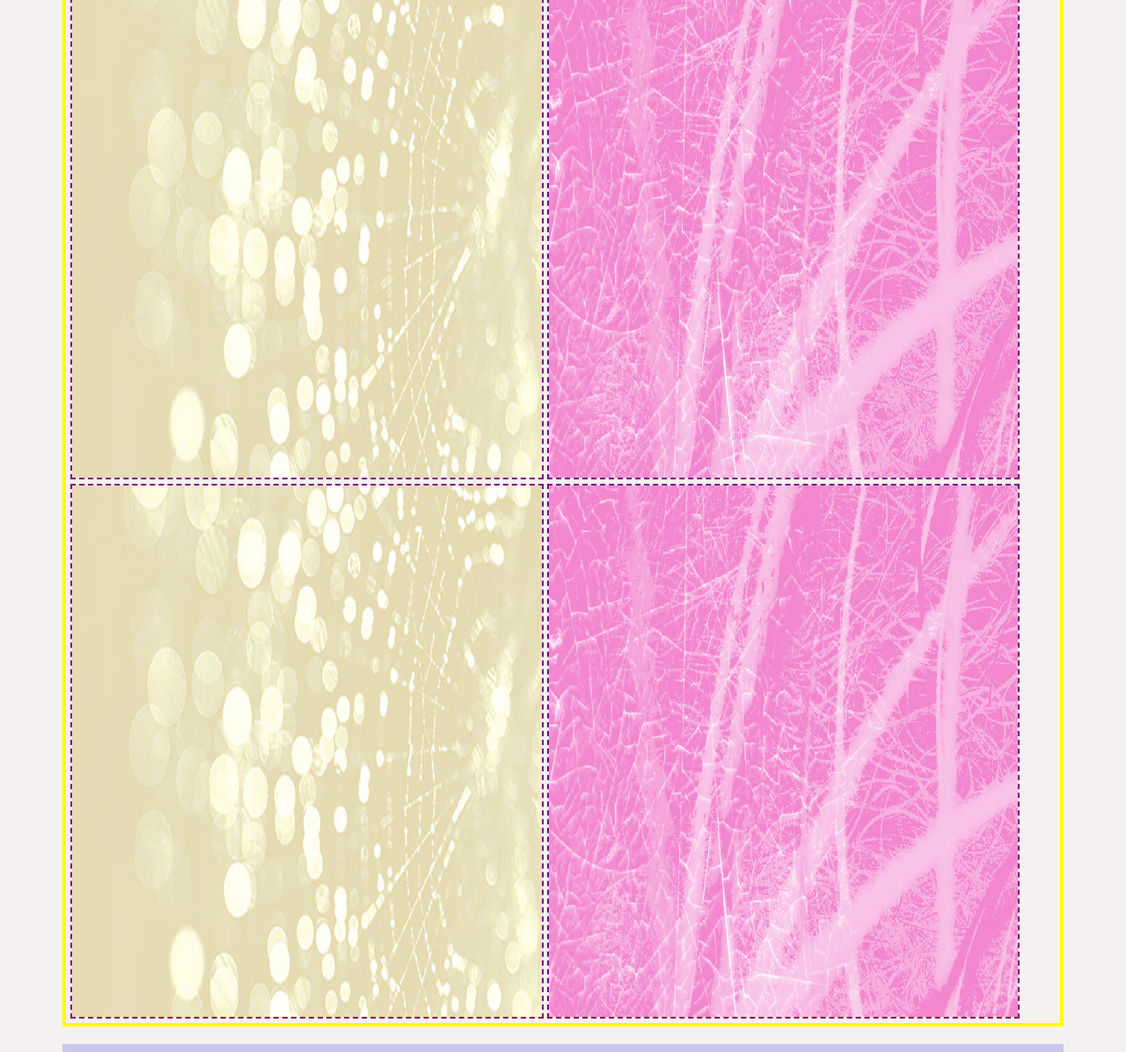
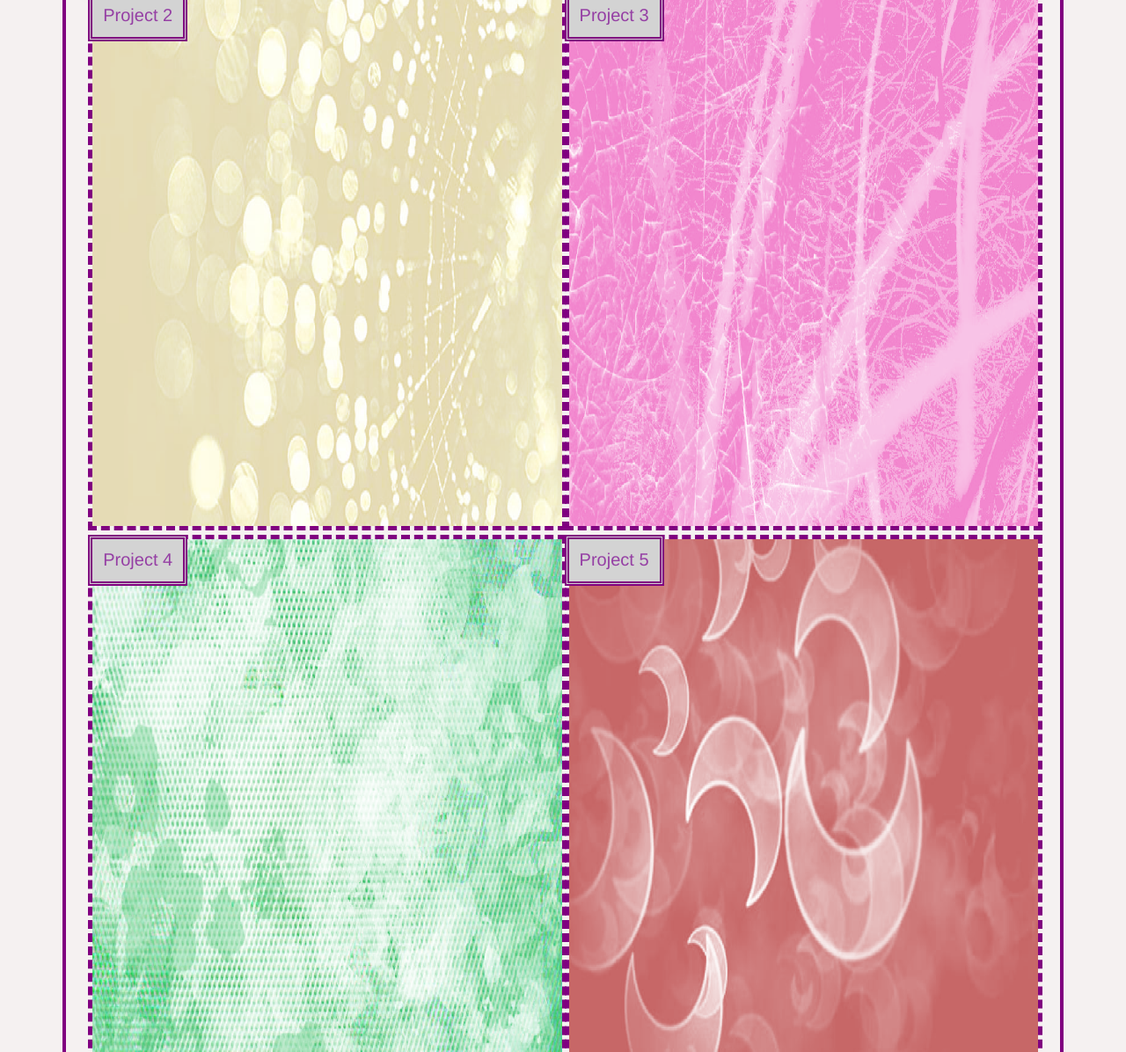
Before and after one commit to aszpan/portfolio, a plain HTML site: page index.html in a window 1280 px wide. Shown: the part 1604-2800 px from the top of the page at 88% size. Drawn offline with Linux system fonts and the light colour scheme.

Commit message:
Updated banner photo, added text and images for projects 2-5

```diff
--- a/assets/CSS/styles.css
+++ b/assets/CSS/styles.css
@@ -41,6 +41,8 @@ li {
 .about-me,
 .contact {
   background-color: #c8c8ee;
+  border: dashed 8px #7575ed;
+
 }
 
 
@@ -82,8 +84,17 @@ h6 {
 div {
   display: flex;
 }
+
+div p {
+  position: absolute;
+  height: 3%;
+  font-size: 20px;
+  background-color: #d3d3d3;
+  border: double 5px #800080;
+
+}
 .worksection {
-  border: solid 4px yellow;
+  border: solid 4px #800080;
   padding: 5px;
 }
 .container {
@@ -95,23 +106,31 @@ div {
     "Project1 Project1"
     "Project2 Project3"
     "Project4 Project5";
-    width: 96%;
+  width: 96%;
+  text-align: center;
+  padding: 10px 20px;
+  margin-bottom: 25px;
 }
 
 .container .bigimage {
   max-width: 200%;
+  box-shadow: 0 4px 8px 0 #57189f33, 0 6px 20px 0 #7a616130;
 
 }
 
 .container img {
   max-width: 100%;
   max-height: 100%;
-  border: dashed 2px purple;
+  border: dashed 5px #800080;
 }
+
+
+
 .Project1 {
   grid-area: Project1;
   grid-column-start: 1;
   grid-column-end: 2;
+
 
 }
 .Project2 {
@@ -120,17 +139,21 @@ div {
   grid-column-end: 2;
   grid-row-start: 2;
   grid-row-end: 3;
+
 }
 .Project3 {
   grid-area: Project3;
+
 
 }
 .Project4 {
   grid-area: Project4;
 
+
 }
 .Project5 {
   grid-area: Project5;
+
 }
 
 footer,
@@ -153,15 +176,10 @@ a {
 /* using a mobile-first approach, use `min-width` values going from narrow -> wide for a responsive design */
 @media screen and (min-width: 768px) {
   /* on tablets, set columns to only be 50% of the width and not grow */
-  .smallprojects {
-    flex: 0 0 50%;
-    max-width: 50%;
-  }
+
 
   /* select the last child to grow to full width if it has space to grow */
-  .smallprojects:last-child {
-    flex-grow: 1;
-  }
+
 }
 
 /* media query for larger screens */
@@ -170,10 +188,7 @@ a {
     width: 75%;
   }
 
-  .smallprojects {
-    flex: 0 0 33.333%;
-    max-width: 33.333%;
-  }
+
 }
 
 /*
--- a/index.html
+++ b/index.html
@@ -33,21 +33,26 @@
 
         <div class="container">
             <div class="Project1">
-                <a href="https://aszpan.github.io/CSS-Snippet-Cheat-Sheet/">
+                <a href="https://aszpan.github.io/CSS-Snippet-Cheat-Sheet/" target="_blank">
                     <img class="bigimage" src="assets/Images/project1.png" />
                   </a>
+
             </div>
             <div class="Project2">
                 <img src="./assets/Images/project2.png" alt="Project 2" />
+               <p>Project 2</p>
             </div>
             <div class="Project3">
                 <img src="./assets/Images/project3.png" alt="Project 3" />
+                <p>Project 3</p>
             </div>
             <div class="Project4">
-                <img src="./assets/Images/project2.png" alt="Project 4" />
+                <img src="./assets/Images/project4.png" alt="Project 4" />
+                <p>Project 4</p>
             </div>
             <div class="Project5">
-                <img src="./assets/Images/project3.png" alt="Project 5" />
+                <img src="./assets/Images/project5.png" alt="Project 5" />
+                <p>Project 5</p>
             </div>
 
             </div>
```
Also changed, not shown: assets/Images/meme.png, assets/Images/project4.png (added), assets/Images/project5.png (added).
